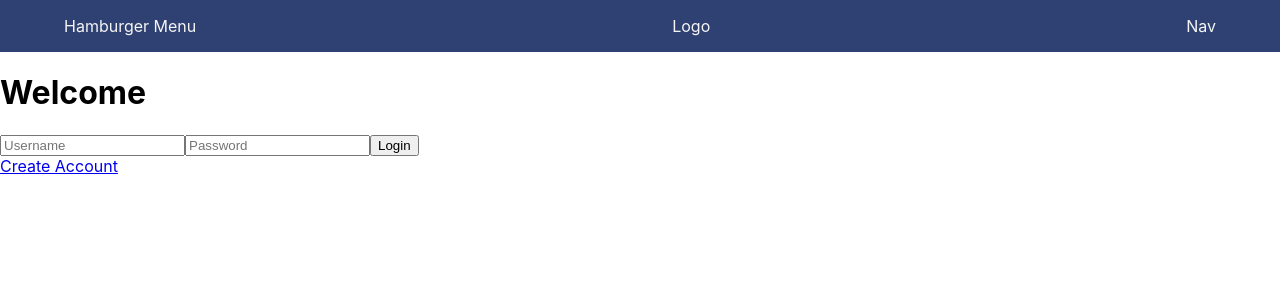
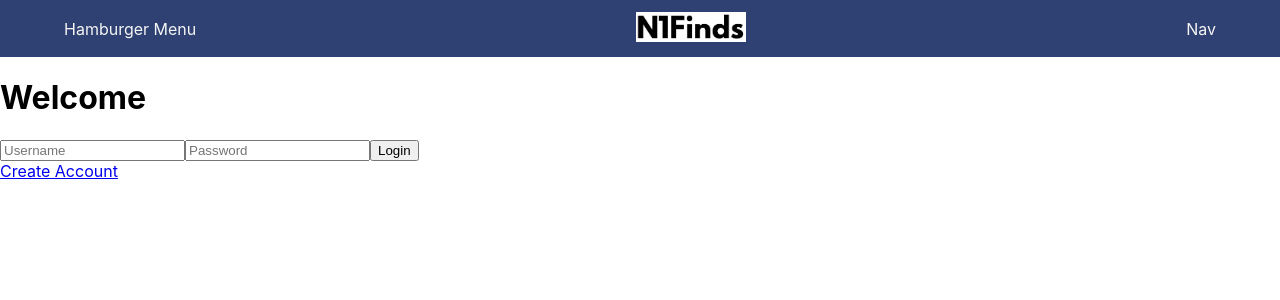
Before and after one commit to misterchlee7/inventory-management, a React (Create React App) app: page / in a window 1280 px wide. Shown: the top 300 px of the page. Built offline with nearby package versions, Linux system fonts and the light colour scheme.

Commit message:
logo link and positioning

```diff
--- a/src/components/Logo/Logo.js
+++ b/src/components/Logo/Logo.js
@@ -1,10 +1,16 @@
 import React from 'react';
 import Logo from '../../assets/images/logo.png';
+
 
 const logo = (props) => {
   return (
     <div>
-      <img src={Logo} />
+      <a href="/">
+        <img
+          src={Logo}
+          alt="logo.png"
+          style={{ height: props.height }} />
+      </a>
     </div>
   );
 };
--- a/src/components/NavBar/NavBar.js
+++ b/src/components/NavBar/NavBar.js
@@ -1,11 +1,13 @@
 import React from 'react';
 import classes from './NavBar.module.css';
+
+import Logo from '../Logo/Logo';
 
 const navbar = (props) => {
   return (
     <div className={classes.Navbar}>
       <p>Hamburger Menu</p>
-      <p>Logo</p>
+      <Logo height="30px" />
       <p>Nav</p>
     </div>
   );
--- a/src/components/NavBar/NavBar.module.css
+++ b/src/components/NavBar/NavBar.module.css
@@ -1,6 +1,8 @@
 .Navbar {
   display: flex;
   justify-content: space-between;
+  align-items: center;
+  height: 57px;
   padding-left: 5%;
   padding-right: 5%;
   box-sizing: border-box;
```
